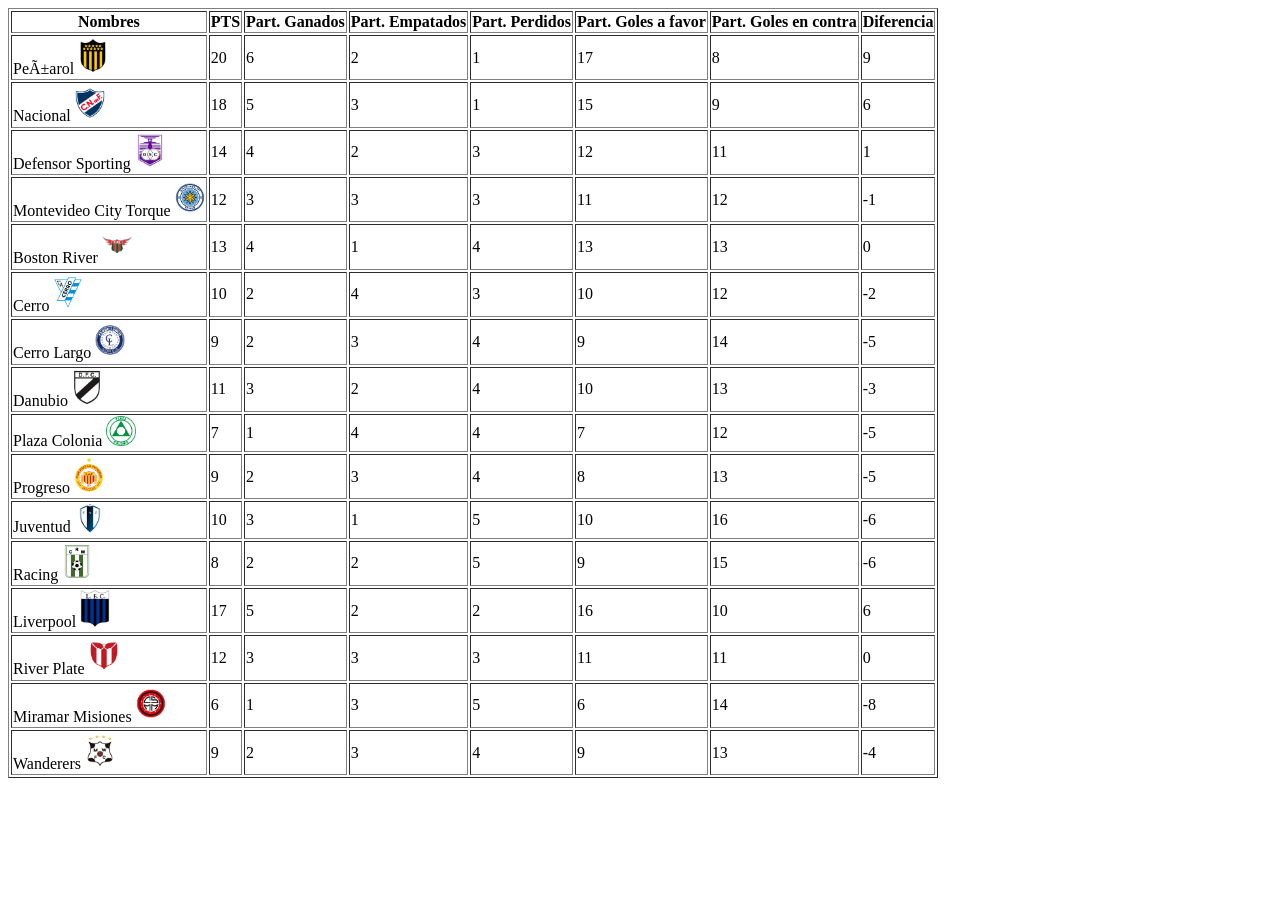
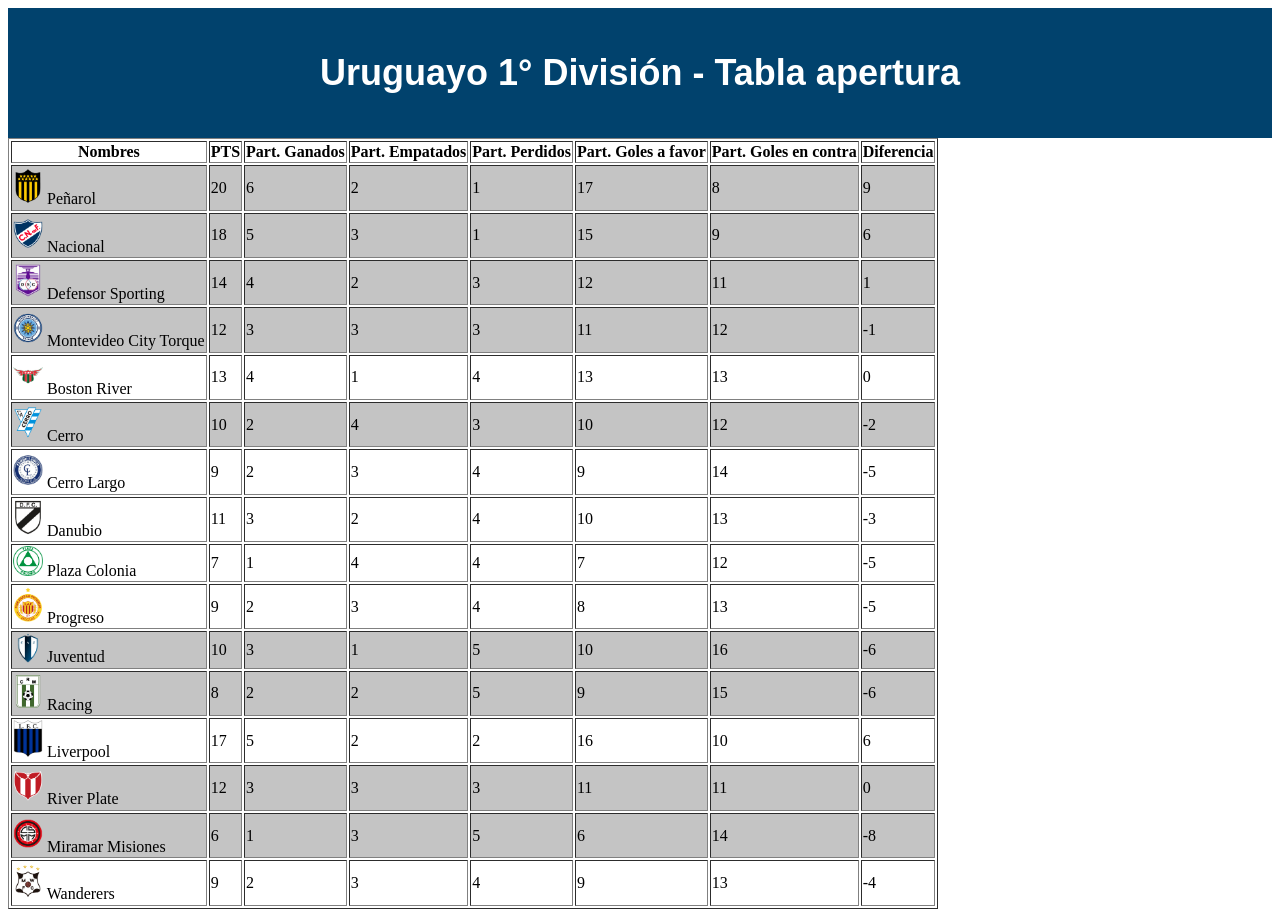
Before and after one commit to MartiBesozzi/ProgramacionFullStack, a PHP site: page /Arreglos/Practico3B/Index.php in a window 1280 px wide. Before the commit the page ends 778 px from the top, so only its background shows below. Run offline with PHP 8.4, Linux system fonts and the light colour scheme.

Commit message:
Agregando estilos

```diff
--- a/Arreglos/Practico3B/Index.php
+++ b/Arreglos/Practico3B/Index.php
@@ -4,11 +4,17 @@
     <meta charset="UTF-8">
     <meta name="viewport" content="width=device-width, initial-scale=1.0">
     <title>Copa uruguaya</title>
+    <link rel="stylesheet" href="estilos.css">
 </head>
 <body>
+    <div>
+        <header>
+            <h1>Uruguayo 1° División - Tabla apertura</h1>
+        </header>
+    </div>
 <?php
    $equipos = [
-    ["nombre" => "PeÃ±arol", "escudo" => "imagenes/penarol.png", "puntos" => 0, "partidos_ganados" => 6, "partidos_empatados" => 2, "partidos_perdidos" => 1, "goles_a_favor" => 17, "goles_en_contra" => 8, "diferencia" => 0],
+    ["nombre" => "Peñarol", "escudo" => "imagenes/penarol.png", "puntos" => 0, "partidos_ganados" => 6, "partidos_empatados" => 2, "partidos_perdidos" => 1, "goles_a_favor" => 17, "goles_en_contra" => 8, "diferencia" => 0],
 
     ["nombre" => "Nacional", "escudo" => "imagenes/nacional.png", "puntos" => 0, "partidos_ganados" => 5, "partidos_empatados" => 3, "partidos_perdidos" => 1, "goles_a_favor" => 15, "goles_en_contra" => 9, "diferencia" => 0],
 
@@ -62,18 +68,21 @@ unset($equipo);
         </tr>
 
         <?php foreach($equipos as $equipo): ?>
-        <tr>
+            <?php
+                $color_fondo = ($equipo['puntos'] % 2 == 0) ? '#c4c4c4' : 'white';
+            ?>
+        <tr style="background-color: <?= $color_fondo ?>;">
             <td>
-            <?= $equipo["nombre"] ?>
-            <img src="<?= $equipo["escudo"] ?>" alt="Escudo <?= $equipo["nombre"] ?>" width="30">
+            <img src="<?= $equipo['escudo'] ?>" alt="Escudo <?= $equipo['nombre'] ?>" width="30">
+            <?= $equipo['nombre'] ?>
             </td>
-            <td><?= $equipo["puntos"] ?></td>
-            <td><?= $equipo["partidos_ganados"] ?></td>
-            <td><?= $equipo["partidos_empatados"] ?></td>
-            <td><?= $equipo["partidos_perdidos"] ?></td>
-            <td><?= $equipo["goles_a_favor"] ?></td>
-            <td><?= $equipo["goles_en_contra"] ?></td>
-            <td><?= $equipo["diferencia"] ?></td>
+            <td><?= $equipo['puntos'] ?></td>
+            <td><?= $equipo['partidos_ganados'] ?></td>
+            <td><?= $equipo['partidos_empatados'] ?></td>
+            <td><?= $equipo['partidos_perdidos'] ?></td>
+            <td><?= $equipo['goles_a_favor'] ?></td>
+            <td><?= $equipo['goles_en_contra'] ?></td>
+            <td><?= $equipo['diferencia'] ?></td>
         </tr>
         <?php endforeach; ?>
     </table>
--- /dev/null
+++ b/Arreglos/Practico3B/estilos.css
@@ -0,0 +1,9 @@
+header {
+        background-color: #01426d;
+        color: white;
+        text-align: center;
+        padding: 20px;
+        font-family: Arial, sans-serif;
+        font-size: 18px;
+        font-weight: bold;
+    }
```
